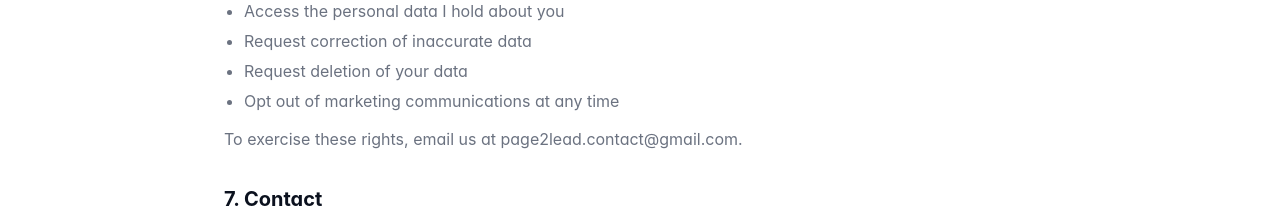
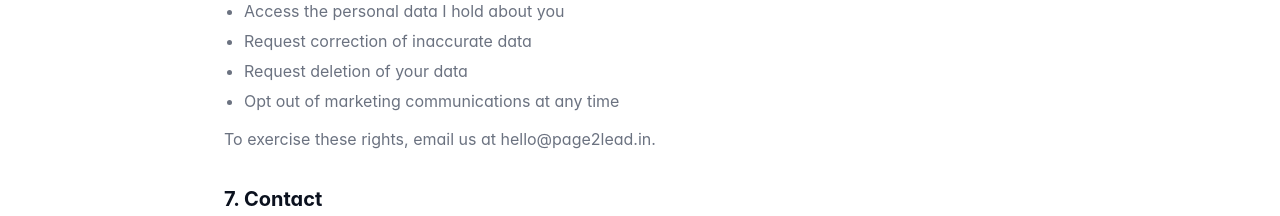
Before and after one commit to sohailk-cpu/Page2Lead, a React (Vite) app: page /privacy in a window 1280 px wide. Shown: the part 1420-1636 px from the top of the page. Built offline with nearby package versions, Linux system fonts and the light colour scheme.

Commit message:
Update PrivacyPage.tsx

```diff
--- a/src/components/pages/PrivacyPage.tsx
+++ b/src/components/pages/PrivacyPage.tsx
@@ -74,14 +74,14 @@ export default function PrivacyPage() {
                 <li>Request deletion of your data</li>
                 <li>Opt out of marketing communications at any time</li>
               </ul>
-              <p className="mt-3">To exercise these rights, email us at page2lead.contact@gmail.com.</p>
+              <p className="mt-3">To exercise these rights, email us at hello@page2lead.in.</p>
             </div>
 
             <div>
               <h2 className="text-xl font-bold text-foreground mb-3">7. Contact</h2>
               <p>
                 For any privacy-related questions, contact me at{' '}
-                <a href="mailto:page2lead.contact@gmail.com" className="text-brand-500 hover:underline">
+                <a href="mailto:hello@page2lead.in" className="text-brand-500 hover:underline">
                   privacy@page2lead
                 </a>
                 .
```
